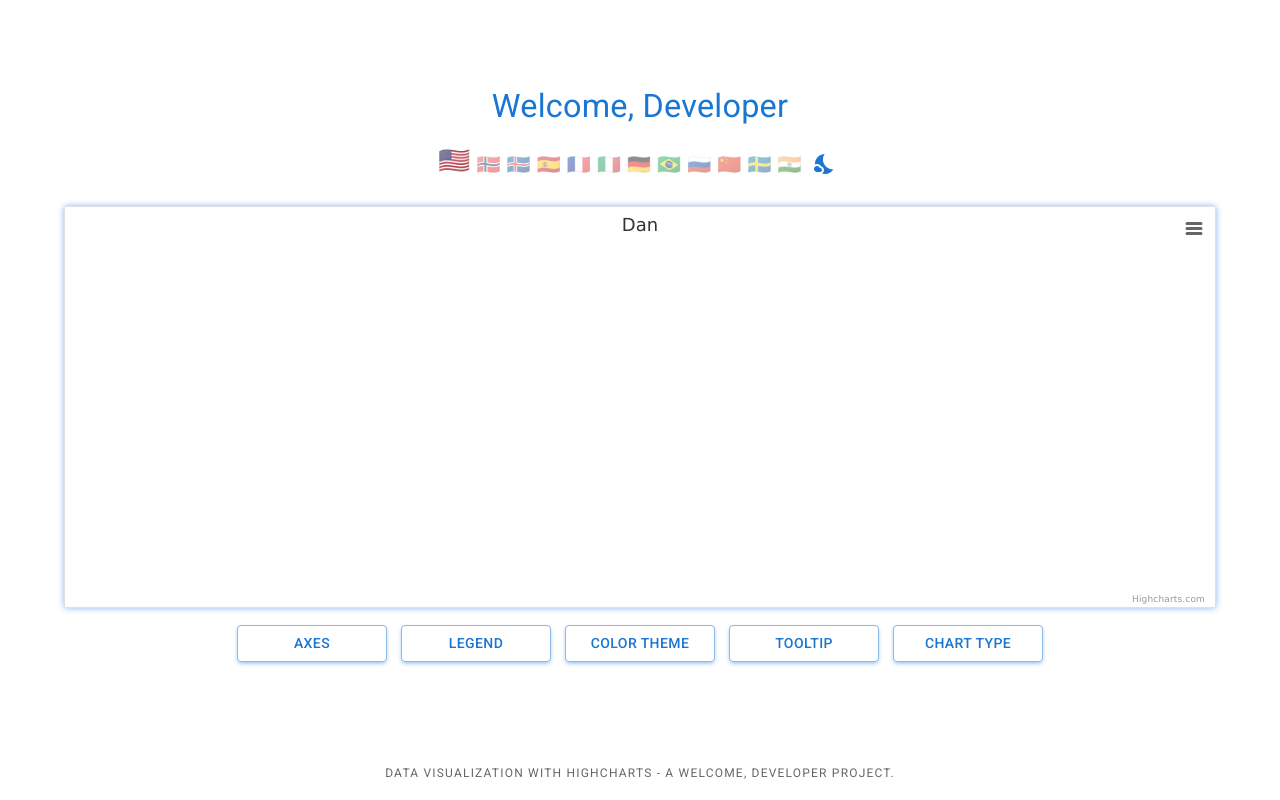
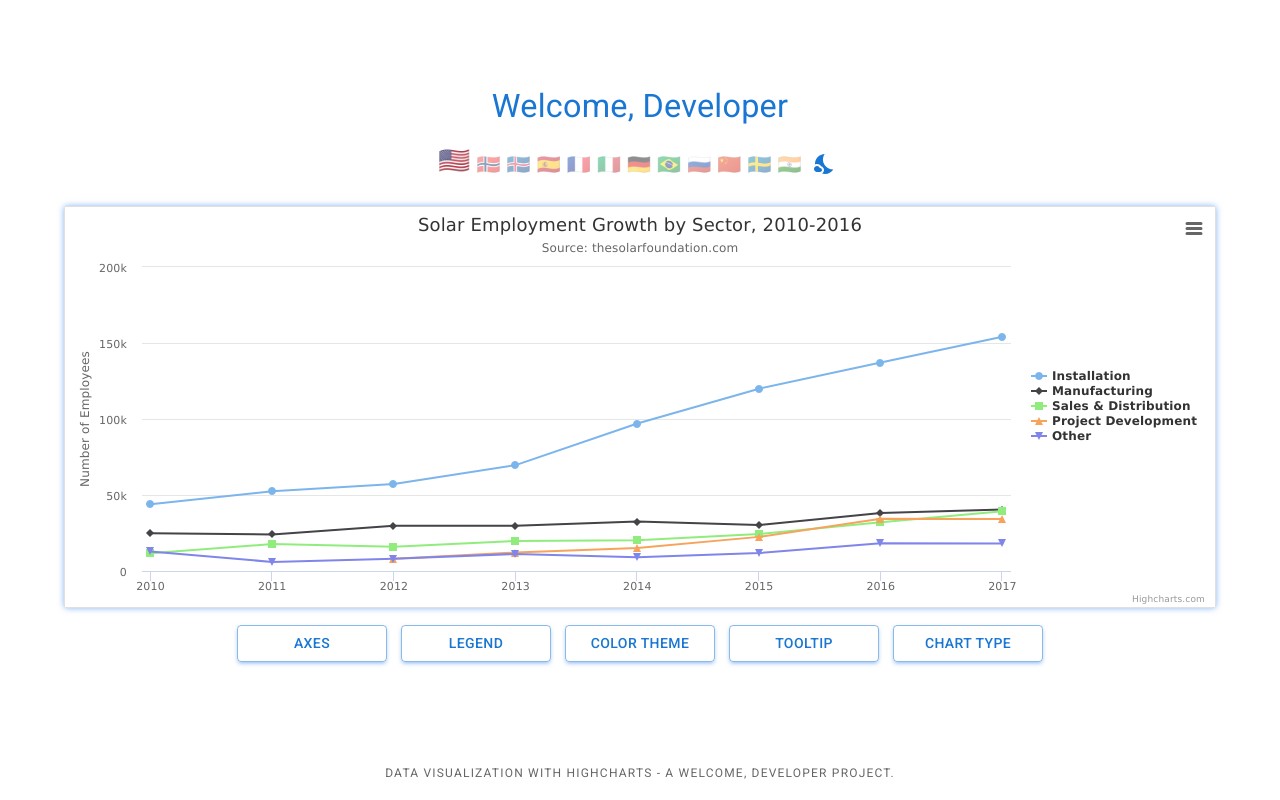
Before and after one commit to danilocastronz/weldev-project-react-highcharts, a React (Create React App) app: page / in a window 1280 px wide. Built offline with nearby package versions, Linux system fonts and the light colour scheme.

Commit message:
Adjusted demo data for Chart sample.

```diff
--- a/src/components/Chart/index.tsx
+++ b/src/components/Chart/index.tsx
@@ -17,13 +17,90 @@ interface ChartProps {
 export const Chart = ({ title, subtitle }: ChartProps) => {
   const appContext = useContext(AppContext);
 
-  const chartOptions: Highcharts.Options = {};
-  chartOptions.title = appContext.Title;
-  chartOptions.legend = appContext.Legend;
-  chartOptions.data = appContext.Data;
-  chartOptions.axios = appContext.Axios;
-  chartOptions.colours = appContext.Colours;
-  chartOptions.type = appContext.Type;
+  const [chartOptions, setChartOptions] = useState({
+    title: {
+      text: 'Solar Employment Growth by Sector, 2010-2016',
+    },
+
+    subtitle: {
+      text: 'Source: thesolarfoundation.com',
+    },
+
+    yAxis: {
+      title: {
+        text: 'Number of Employees',
+      },
+    },
+
+    xAxis: {
+      accessibility: {
+        rangeDescription: 'Range: 2010 to 2017',
+      },
+    },
+
+    legend: {
+      layout: 'vertical',
+      align: 'right',
+      verticalAlign: 'middle',
+    },
+
+    plotOptions: {
+      series: {
+        label: {
+          connectorAllowed: false,
+        },
+        pointStart: 2010,
+      },
+    },
+
+    series: [
+      {
+        name: 'Installation',
+        data: [43934, 52503, 57177, 69658, 97031, 119931, 137133, 154175],
+      },
+      {
+        name: 'Manufacturing',
+        data: [24916, 24064, 29742, 29851, 32490, 30282, 38121, 40434],
+      },
+      {
+        name: 'Sales & Distribution',
+        data: [11744, 17722, 16005, 19771, 20185, 24377, 32147, 39387],
+      },
+      {
+        name: 'Project Development',
+        data: [null, null, 7988, 12169, 15112, 22452, 34400, 34227],
+      },
+      {
+        name: 'Other',
+        data: [12908, 5948, 8105, 11248, 8989, 11816, 18274, 18111],
+      },
+    ],
+
+    responsive: {
+      rules: [
+        {
+          condition: {
+            maxWidth: 500,
+          },
+          chartOptions: {
+            legend: {
+              layout: 'horizontal',
+              align: 'center',
+              verticalAlign: 'bottom',
+            },
+          },
+        },
+      ],
+    },
+  });
+
+  // const chartOptions: Highcharts.Options = {};
+  // chartOptions.title = appContext.Title;
+  // chartOptions.legend = appContext.Legend;
+  // chartOptions.data = appContext.Data;
+  // chartOptions.axios = appContext.Axios;
+  // chartOptions.colours = appContext.Colours;
+  // chartOptions.type = appContext.Type;
 
   return (
     <Container>
```
